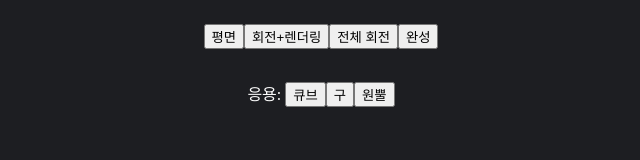
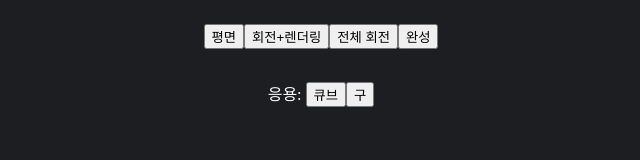
Before and after one commit to xispector/jaiuljujetamgu, a plain HTML site: page index.html in a window 1280 px wide. Shown: the whole page, without its empty margins (319-959 px from the left). Drawn offline with Linux system fonts and the light colour scheme.

Commit message:
Update index.html

```diff
--- a/index.html
+++ b/index.html
@@ -8,7 +8,7 @@
 </head>
 <body>
   <p><button onclick="circle()">평면</button><button onclick="lyingDonut()">회전+렌더링</button><button onclick="standingDonut()">전체 회전</button><button onclick="rotatingDonut()">완성</button></p>
-  <p>응용: <button onclick="cube()">큐브</button><button onclick="sphere()">구</button><button onclick="cone()">원뿔</button></p>
+  <p>응용: <button onclick="cube()">큐브</button><button onclick="sphere()">구</button>
   <script src="./js/1.circle.js"></script>
   <script src="./js/2.lyingDonut.js"></script>
   <script src="./js/3.standingDonut.js"></script>
```
